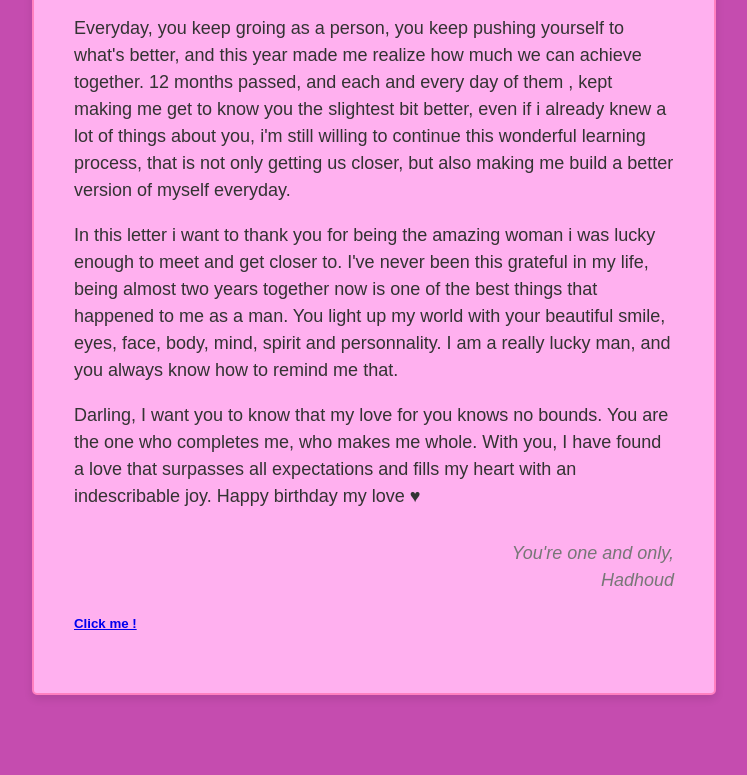
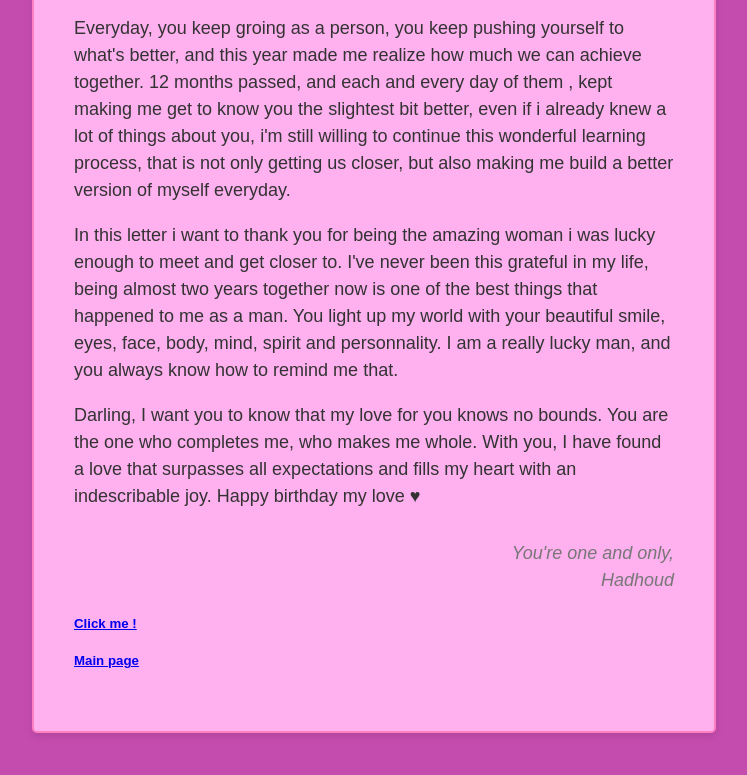
Before and after one commit to HediMekki/maroumti.github.io, a plain HTML site: page unindex.html in a window 1280 px wide. Shown: the part 391-1166 px from the top of the page, without its empty margins (266-1013 px from the left). Drawn offline with Linux system fonts and the light colour scheme.

Commit message:
Update unindex.html

```diff
--- a/unindex.html
+++ b/unindex.html
@@ -29,6 +29,9 @@
     <a href="./bonus.html">
       <h5>Click me !</h5>
     </a>
+    <a href="./index.html">
+      <h5>Main page</h5>
+    </a>
   </div>
 </body>
 </html>
```
